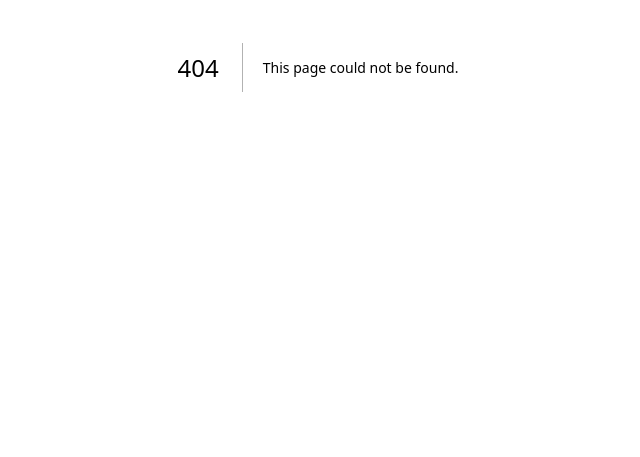
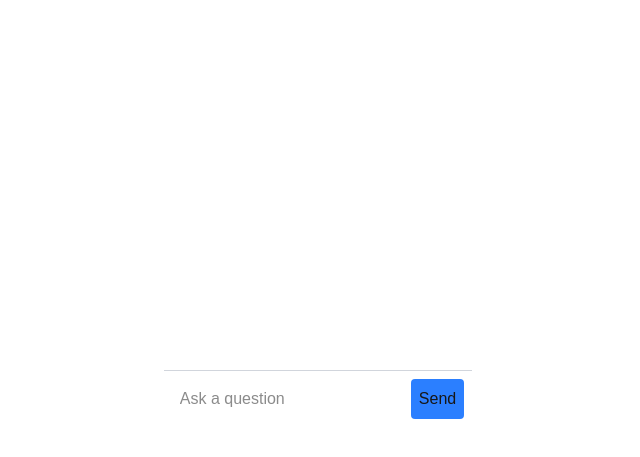
Before and after one commit to Shruthikshetty/ai-sdk-example, a Next.js app: page /ui/completion in a window 1280 px wide. Before the commit this address had no page. Shown: the part 333-790 px from the top of the page, without its empty margins (322-962 px from the left). Built offline with nearby package versions, Linux system fonts and the light colour scheme.

Commit message:
initial ui design plus route

```diff
--- /dev/null
+++ b/env.ts
@@ -0,0 +1,29 @@
+// this file allows to access the envs in a type safe way
+import { z } from "zod";
+
+// create a env schema
+const EnvSchema = z.object({
+  OPEN_ROUTER_KEY: z
+    .string({
+      error: "OPENROUTER_API_KEY is required",
+    })
+    .min(1),
+});
+
+// infer the env type
+type ENV = z.infer<typeof EnvSchema>;
+
+let tempEnv: ENV;
+
+try {
+  tempEnv = EnvSchema.parse(process.env);
+} catch (err) {
+  const error = err as z.ZodError;
+  console.error("Invalid environment variables: ", z.flattenError(error));
+  // throw error
+  throw new Error("Invalid environment variables");
+}
+
+const env = tempEnv;
+//export type save env
+export default env;
--- /dev/null
+++ b/src/app/api/completion/route.ts
@@ -0,0 +1,22 @@
+import { generateText } from "ai";
+import openRouter from "../../config/open-router.config";
+
+// post route handler for sending messages to OpenRouter
+export async function POST() {
+  try {
+    const { text } = await generateText({
+      model: openRouter.chat("openai/gpt-4.1-nano"),
+      prompt: "Explain what an llm is in simple terms",
+    });
+    console.log("text", text);
+
+    // return the response
+    return Response.json({ text });
+  } catch (error) {
+    return Response.json(
+      // eslint-disable-next-line @typescript-eslint/no-explicit-any
+      { error: (error as any)?.messages ?? "Something went wrong" },
+      { status: 500 },
+    );
+  }
+}
--- /dev/null
+++ b/src/app/config/open-router.config.ts
@@ -0,0 +1,9 @@
+import { createOpenRouter } from "@openrouter/ai-sdk-provider";
+import env from "../../../env";
+
+// create openrouter instance
+const openRouter = createOpenRouter({
+  apiKey: env.OPEN_ROUTER_KEY,
+});
+
+export default openRouter;
--- /dev/null
+++ b/src/app/ui/completion/page.tsx
@@ -0,0 +1,26 @@
+"use client";
+
+export default function Completion() {
+  return (
+    <div className="flex flex-col h-screen w-full items-center justify-between p-10">
+      {/* display area for completion  */}
+      <div></div>
+
+      <form className="border-t border-gray-300 p-2 ">
+        <div className="flex flex-row gap-4">
+          <input
+            type="text"
+            placeholder="Ask a question"
+            className="focus:outline-none rounded p-2 "
+          />
+          <button
+            type="submit"
+            className="bg-blue-500 p-2 rounded border-gray-600"
+          >
+            Send
+          </button>
+        </div>
+      </form>
+    </div>
+  );
+}
```
Also changed, not shown: package.json (+7 -1 lines), 1 other file (tests, documents, lock files or other folders).
